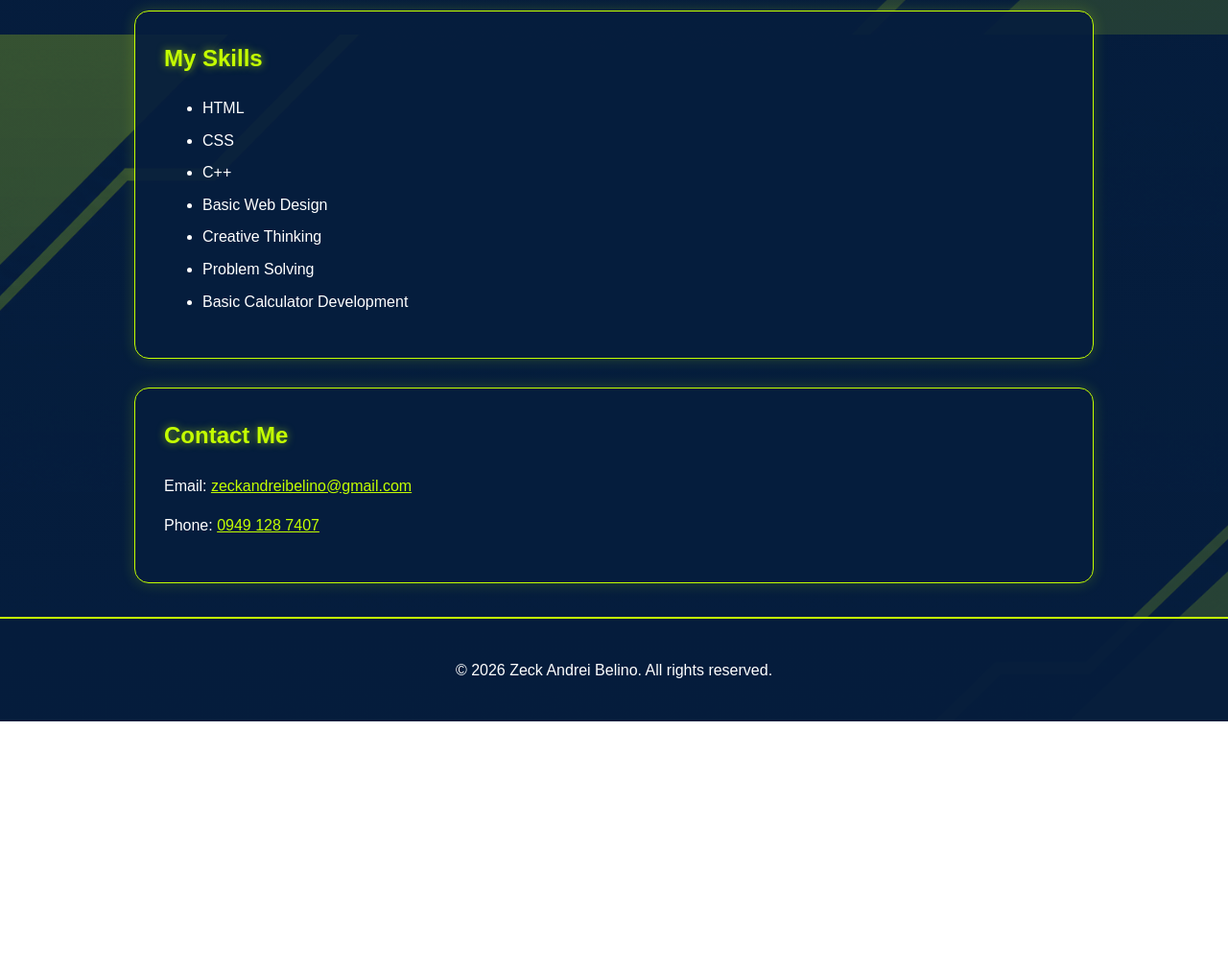
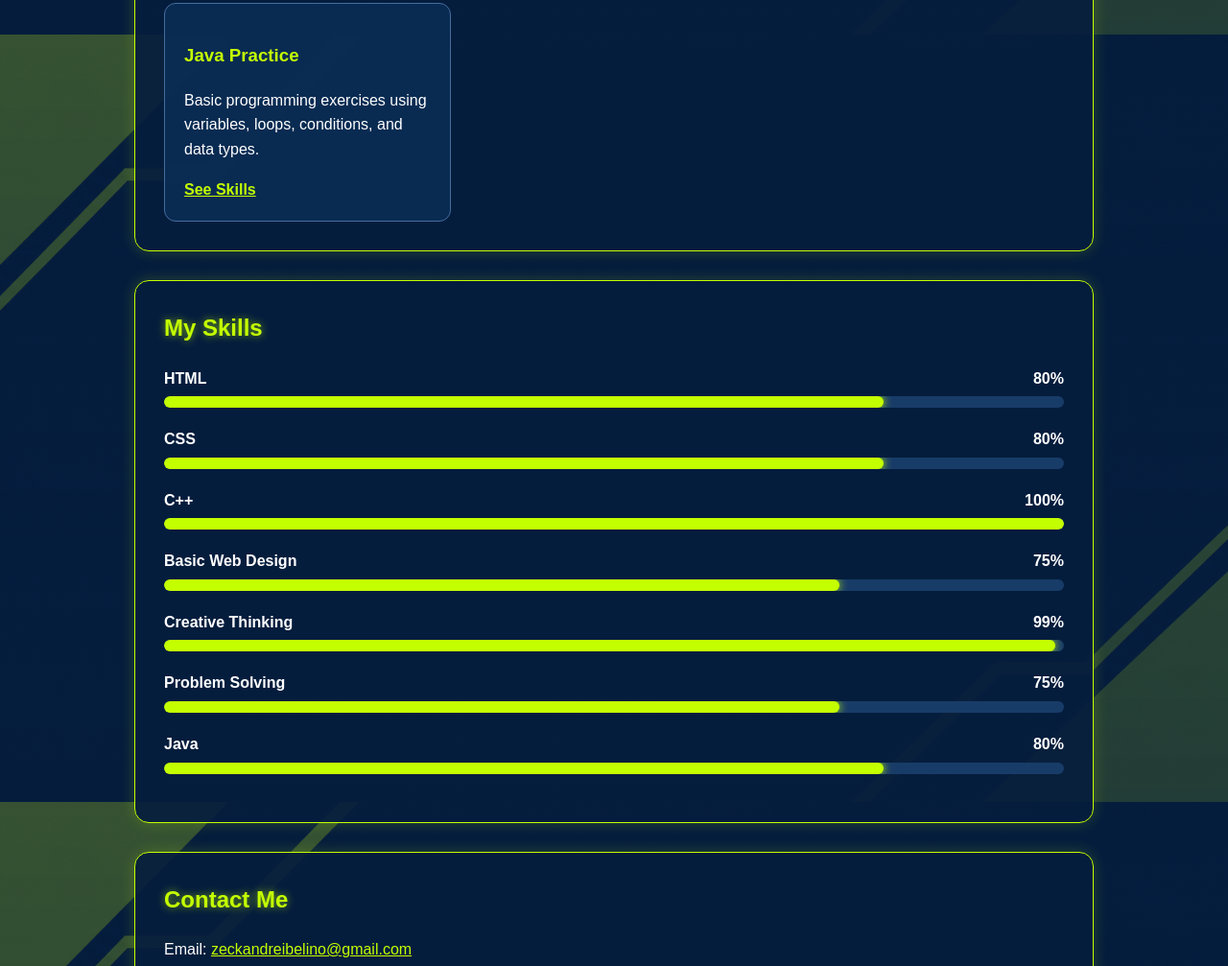
Before and after one commit to Zeck-Mb/html.website, a plain HTML site: page index.html in a window 1280 px wide. Shown: the part 1564-2571 px from the top of the page at 96% size. Before the commit the page ends 2316 px from the top, so only its background shows below. Drawn offline with Linux system fonts and the light colour scheme.

Commit message:
Website 1.0
Add an Back to top

```diff
--- a/index.html
+++ b/index.html
@@ -1,3 +1,4 @@
+
 <!DOCTYPE html>
 <html lang="en">
 <head>
@@ -11,7 +12,7 @@
 
 <body>
 
-    <header>
+    <header id="top">
         <img src="profile.jpg" alt="Portrait of Zeck Andrei Belino">
 
         <p>&lt; Web Designer in College &gt;</p>
@@ -54,6 +55,7 @@
                 <li>Practiced designing webpages using CSS</li>
                 <li>Created a personal Z-TECH design concept</li>
                 <li>Learned the basics of C++ programming</li>
+                <li>Learned the basics of JavaScript</li>
             </ul>
         </section>
 
@@ -93,22 +95,95 @@
                     <a href="#skills">See Skills</a>
                 </article>
 
+                <article class="project-card">
+                    <h3>Java Practice</h3>
+
+                    <p>
+                        Basic programming exercises using variables, loops,
+                        conditions, and data types.
+                    </p>
+
+                    <a href="#skills">See Skills</a>
+                </article>
+
+
+
             </div>
         </section>
 
-        <section id="skills">
-            <h2>My Skills</h2>
+       <section id="skills">
+    <h2>My Skills</h2>
 
-            <ul>
-                <li>HTML</li>
-                <li>CSS</li>
-                <li>C++</li>
-                <li>Basic Web Design</li>
-                <li>Creative Thinking</li>
-                <li>Problem Solving</li>
-                <li>Basic Calculator Development</li>
+    <div class="skill">
+        <div class="skill-label">
+            <span>HTML</span>
+            <span>80%</span>
+        </div>
+        <div class="skill-bar">
+            <span style="width: 80%;"></span>
+        </div>
+    </div>
 
-            </ul>
+    <div class="skill">
+        <div class="skill-label">
+            <span>CSS</span>
+            <span>80%</span>
+        </div>
+        <div class="skill-bar">
+            <span style="width: 80%;"></span>
+        </div>
+    </div>
+
+    <div class="skill">
+        <div class="skill-label">
+            <span>C++</span>
+            <span>100%</span>
+        </div>
+        <div class="skill-bar">
+            <span style="width: 100%;"></span>
+        </div>
+    </div>
+
+    <div class="skill">
+        <div class="skill-label">
+            <span>Basic Web Design</span>
+            <span>75%</span>
+        </div>
+        <div class="skill-bar">
+            <span style="width: 75%;"></span>
+        </div>
+    </div>
+
+    <div class="skill">
+        <div class="skill-label">
+            <span>Creative Thinking</span>
+            <span>99%</span>
+        </div>
+        <div class="skill-bar">
+            <span style="width: 99%;"></span>
+        </div>
+    </div>
+
+    <div class="skill">
+        <div class="skill-label">
+            <span>Problem Solving</span>
+            <span>75%</span>
+        </div>
+        <div class="skill-bar">
+            <span style="width: 75%;"></span>
+        </div>
+    </div>
+
+    <div class="skill">
+        <div class="skill-label">
+            <span>Java</span>
+            <span>80%</span>
+        </div>
+        <div class="skill-bar">
+            <span style="width: 80%;"></span>
+        </div>
+    </div>
+</section>
         </section>
 
         <section id="contact">
@@ -131,9 +206,13 @@
 
     </main>
 
-    <footer>
+     <footer>
         <p>&copy; 2026 Zeck Andrei Belino. All rights reserved.</p>
     </footer>
 
+    <a class="back-to-top" href="#top" aria-label="Back to top">
+        ↑
+    </a>
+
 </body>
 </html>
--- a/style.css
+++ b/style.css
@@ -214,3 +214,63 @@ footer {
         grid-template-columns: 1fr;
     }
 }
+
+.skill {
+    margin: 20px 0;
+}
+
+.skill-label {
+    display: flex;
+    justify-content: space-between;
+    margin-bottom: 6px;
+    color: #ffffff;
+    font-weight: bold;
+}
+
+.skill-bar {
+    width: 100%;
+    height: 12px;
+    background-color: #183c68;
+    border-radius: 10px;
+    overflow: hidden;
+}
+
+.skill-bar span {
+    display: block;
+    height: 100%;
+    background-color: #c4ff00;
+    border-radius: 10px;
+    box-shadow: 0 0 10px #c4ff00;
+}
+
+.back-to-top {
+    position: fixed;
+    right: 25px;
+    bottom: 25px;
+    z-index: 20;
+    display: flex;
+    align-items: center;
+    justify-content: center;
+    width: 48px;
+    height: 48px;
+    border: 2px solid #061d3d;
+    border-radius: 50%;
+    background-color: #c4ff00;
+    color: #061d3d;
+    font-size: 24px;
+    font-weight: bold;
+    text-decoration: none;
+    box-shadow: 0 0 15px #c4ff00;
+    transition: 0.3s ease;
+}
+
+.back-to-top:hover {
+    background-color: #ffffff;
+    box-shadow: 0 0 22px #c4ff00;
+    transform: translateY(-5px);
+}
+
+.back-to-top:focus-visible {
+    outline: 3px solid #ffffff;
+    outline-offset: 4px;
+}
```
